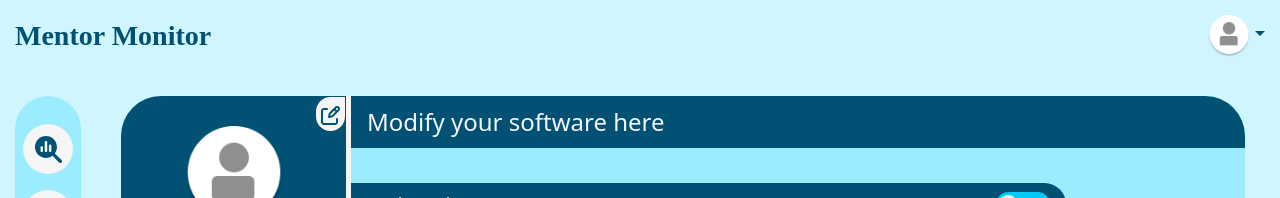
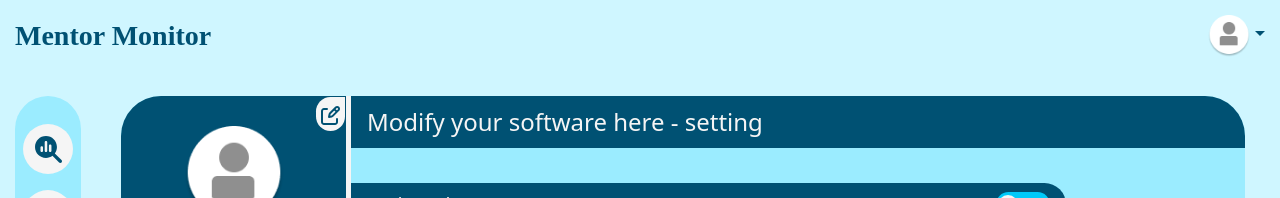
Before and after one commit to RPGohel-TEch/mentormonitors, a React (Create React App) app: page / in a window 1280 px wide. Both pictures are taken after a click on the tab 48 px from the left and 479 px from the top of the page. Shown: the top 198 px of the page. Built offline with nearby package versions, Linux system fonts and the light colour scheme; a web font is replaced by a local one.

Commit message:
add setting text to setting pane

```diff
--- a/src/components/Dashboard.js
+++ b/src/components/Dashboard.js
@@ -342,7 +342,7 @@ const Dashboard = () => {
                 <div className="right-setting-content">
                   <div className="sun-moon-illustration light-theme"></div>
                   <div className="right-head-setting light-theme">
-                    Modify your software here
+                    Modify your software here - setting
                   </div>
                   <div className="right-setting-contents">
                     <div className="dark-mode-setting light-theme d-flex justify-content-between align-items-center">
```
